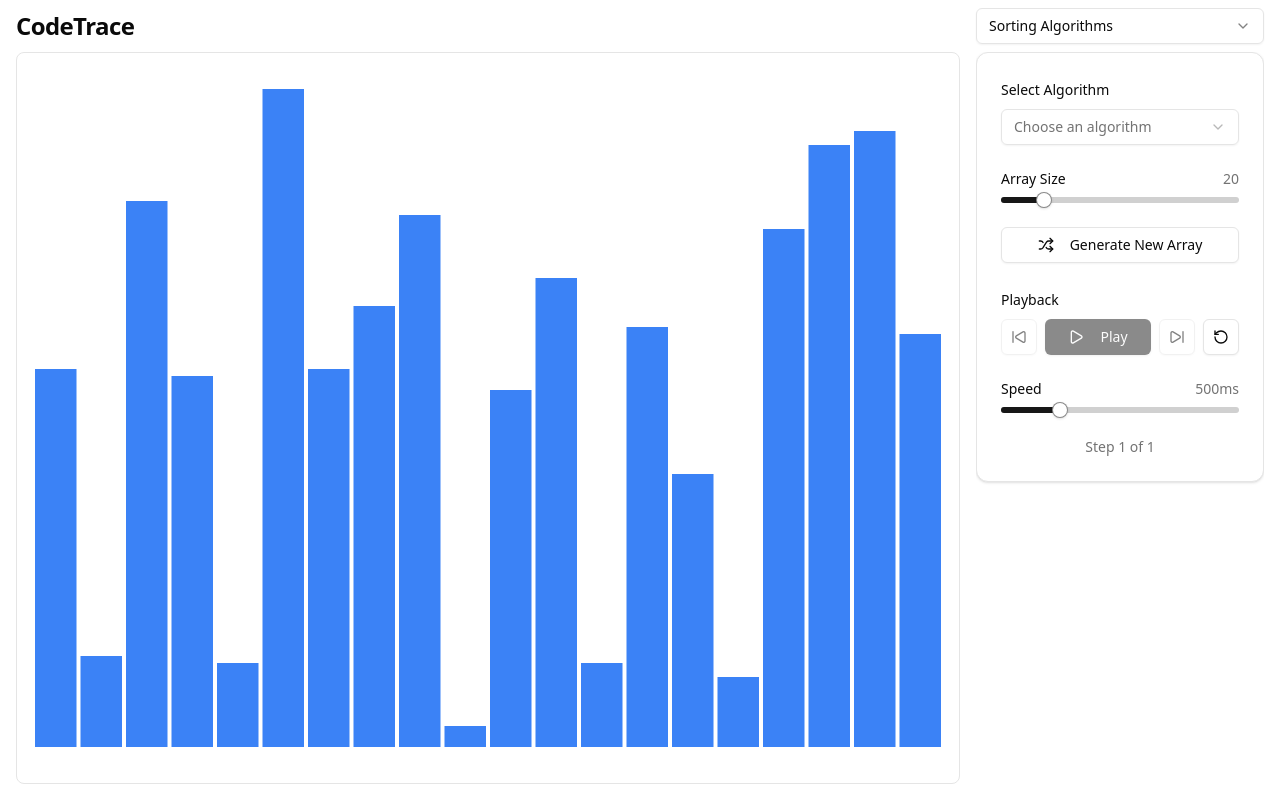
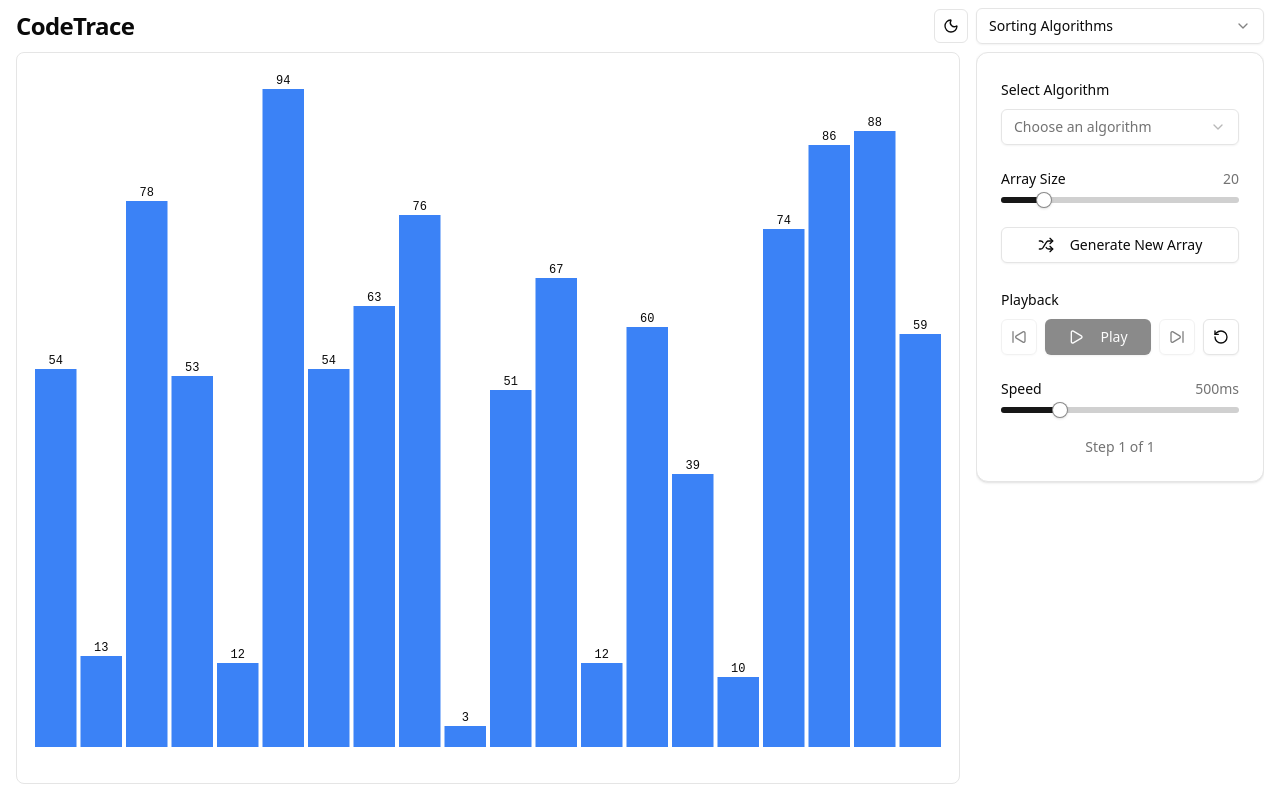
Before and after one commit to kristtst01/codetrace, a React (Vite) app: page / in a window 1280 px wide. Built offline with nearby package versions, Linux system fonts and the light colour scheme.

Commit message:
Add dark mode toggle with localStorage persistence and fix hardcoded canvas colors
Closes #6

```diff
--- a/src/components/Header.tsx
+++ b/src/components/Header.tsx
@@ -1,5 +1,15 @@
+import { useEffect, useState } from 'react';
+import { Moon, Sun } from 'lucide-react';
 import { ModeSelector } from './controls/ModeSelector';
 import type { AlgorithmMode } from '../types';
+
+const THEME_KEY = 'codetrace-theme';
+
+function getInitialDark(): boolean {
+  const stored = localStorage.getItem(THEME_KEY);
+  if (stored) return stored === 'dark';
+  return window.matchMedia('(prefers-color-scheme: dark)').matches;
+}
 
 interface HeaderProps {
   mode: AlgorithmMode;
@@ -7,10 +17,26 @@ interface HeaderProps {
 }
 
 export const Header = ({ mode, onModeChange }: HeaderProps) => {
+  const [dark, setDark] = useState(getInitialDark);
+
+  useEffect(() => {
+    document.documentElement.classList.toggle('dark', dark);
+    localStorage.setItem(THEME_KEY, dark ? 'dark' : 'light');
+  }, [dark]);
+
   return (
     <div className="flex justify-between items-center px-4 py-2">
       <h1 className="text-2xl font-bold tracking-tight">CodeTrace</h1>
-      <ModeSelector mode={mode} onModeChange={onModeChange} />
+      <div className="flex items-center gap-2">
+        <button
+          onClick={() => setDark((d) => !d)}
+          className="inline-flex items-center justify-center rounded-md border border-input bg-background p-2 hover:bg-accent hover:text-accent-foreground"
+          aria-label="Toggle dark mode"
+        >
+          {dark ? <Sun className="h-4 w-4" /> : <Moon className="h-4 w-4" />}
+        </button>
+        <ModeSelector mode={mode} onModeChange={onModeChange} />
+      </div>
     </div>
   );
 };
--- a/src/hooks/useGridRenderer.ts
+++ b/src/hooks/useGridRenderer.ts
@@ -1,6 +1,7 @@
 import { useEffect, useRef } from 'react';
 import type { PathfindingStep } from '../types';
 import { getCellColor } from '../utils/colorUtils';
+import { useTheme } from './useTheme';
 
 interface UseGridRendererProps {
   canvasRef: React.RefObject<HTMLCanvasElement | null>;
@@ -21,6 +22,7 @@ export const useGridRenderer = ({
   onStartDrag,
   onEndDrag,
 }: UseGridRendererProps) => {
+  const dark = useTheme();
   const dragStateRef = useRef<{
     isDragging: boolean;
     isDrawingWalls: boolean;
@@ -75,12 +77,13 @@ export const useGridRenderer = ({
         ctx.fillStyle = color;
         ctx.fillRect(x, y, cellWidth, cellHeight);
 
-        ctx.strokeStyle = '#e5e7eb';
+        const border = getComputedStyle(document.documentElement).getPropertyValue('--border').trim();
+        ctx.strokeStyle = border ? `hsl(${border})` : '#e5e7eb';
         ctx.lineWidth = 1;
         ctx.strokeRect(x, y, cellWidth, cellHeight);
       }
     }
-  }, [step, width, height, canvasRef]);
+  }, [step, width, height, canvasRef, dark]);
 
   useEffect(() => {
     const canvas = canvasRef.current;
--- /dev/null
+++ b/src/hooks/useTheme.ts
@@ -0,0 +1,18 @@
+import { useSyncExternalStore } from 'react';
+
+function getSnapshot(): boolean {
+  return document.documentElement.classList.contains('dark');
+}
+
+function subscribe(callback: () => void): () => void {
+  const observer = new MutationObserver(callback);
+  observer.observe(document.documentElement, {
+    attributes: true,
+    attributeFilter: ['class'],
+  });
+  return () => observer.disconnect();
+}
+
+export function useTheme(): boolean {
+  return useSyncExternalStore(subscribe, getSnapshot);
+}
--- a/src/hooks/useVisualizerRenderer.ts
+++ b/src/hooks/useVisualizerRenderer.ts
@@ -1,6 +1,7 @@
 import { useEffect } from 'react';
 import { getBarColor } from '../utils/colorUtils';
 import type { SortingStep } from '../types';
+import { useTheme } from './useTheme';
 
 interface UseVisualizerRendererProps {
   canvasRef: React.RefObject<HTMLCanvasElement | null>;
@@ -15,6 +16,7 @@ export const useVisualizerRenderer = ({
   width,
   height,
 }: UseVisualizerRendererProps) => {
+  const dark = useTheme();
   useEffect(() => {
     const canvas = canvasRef.current;
     if (!canvas) return;
@@ -39,10 +41,11 @@ export const useVisualizerRenderer = ({
       ctx.fillStyle = color;
       ctx.fillRect(x + 2, y, barWidth - 4, barHeight);
 
-      ctx.fillStyle = '#ffffff';
+      const foreground = getComputedStyle(document.documentElement).getPropertyValue('--foreground').trim();
+      ctx.fillStyle = foreground ? `hsl(${foreground})` : '#ffffff';
       ctx.font = '12px monospace';
       ctx.textAlign = 'center';
       ctx.fillText(value.toString(), x + barWidth / 2, y - 5);
     });
-  }, [canvasRef, step, width, height]);
+  }, [canvasRef, step, width, height, dark]);
 };
--- a/src/index.css
+++ b/src/index.css
@@ -61,7 +61,7 @@
 
 @layer base {
   * {
-    @apply border-border;
+    @apply border-border transition-colors duration-200;
   }
   body {
     @apply bg-background text-foreground;
--- a/src/utils/colorUtils.ts
+++ b/src/utils/colorUtils.ts
@@ -7,15 +7,28 @@ export const VISUALIZER_COLORS = {
   sorted: '#22c55e',     // Green - sorted
 } as const;
 
-export const GRID_COLORS = {
-  empty: '#ffffff',      // White - empty cell
-  wall: '#1e293b',       // Dark slate - wall
-  start: '#22c55e',      // Green - start point
-  end: '#ef4444',        // Red - end point
-  visited: '#bfdbfe',    // Light blue - visited
-  exploring: '#fbbf24',  // Yellow - currently exploring
-  path: '#3b82f6',       // Blue - final path
-} as const;
+function getCssColor(variable: string, fallback: string): string {
+  const value = getComputedStyle(document.documentElement).getPropertyValue(variable).trim();
+  return value ? `hsl(${value})` : fallback;
+}
+
+function isDark(): boolean {
+  return document.documentElement.classList.contains('dark');
+}
+
+export const getGridColors = () => {
+  const dark = isDark();
+  return {
+    empty: getCssColor('--background', dark ? '#0a0a0a' : '#ffffff'),
+    wall: dark ? '#6b7280' : '#1e293b',       // Gray-500 in dark, dark slate in light
+    start: dark ? '#4ade80' : '#22c55e',       // Brighter green in dark
+    end: dark ? '#f87171' : '#ef4444',         // Brighter red in dark
+    visited: dark ? '#1e3a5f' : '#bfdbfe',     // Deep blue in dark, light blue in light
+    exploring: dark ? '#ca8a04' : '#fbbf24',   // Darker yellow in dark to avoid glare
+    path: dark ? '#60a5fa' : '#3b82f6',        // Brighter blue in dark
+  };
+};
+
 
 export const getBarColor = (
   index: number,
@@ -42,10 +55,11 @@ export const getCellColor = (
   pathSet: Set<string>,
 ): string => {
   const key = `${cell.row},${cell.col}`;
+  const colors = getGridColors();
 
-  if (pathSet.has(key)) return GRID_COLORS.path;
-  if (exploringSet.has(key)) return GRID_COLORS.exploring;
-  if (visitedSet.has(key)) return GRID_COLORS.visited;
+  if (pathSet.has(key)) return colors.path;
+  if (exploringSet.has(key)) return colors.exploring;
+  if (visitedSet.has(key)) return colors.visited;
 
-  return GRID_COLORS[cell.type];
+  return colors[cell.type];
 };
```
